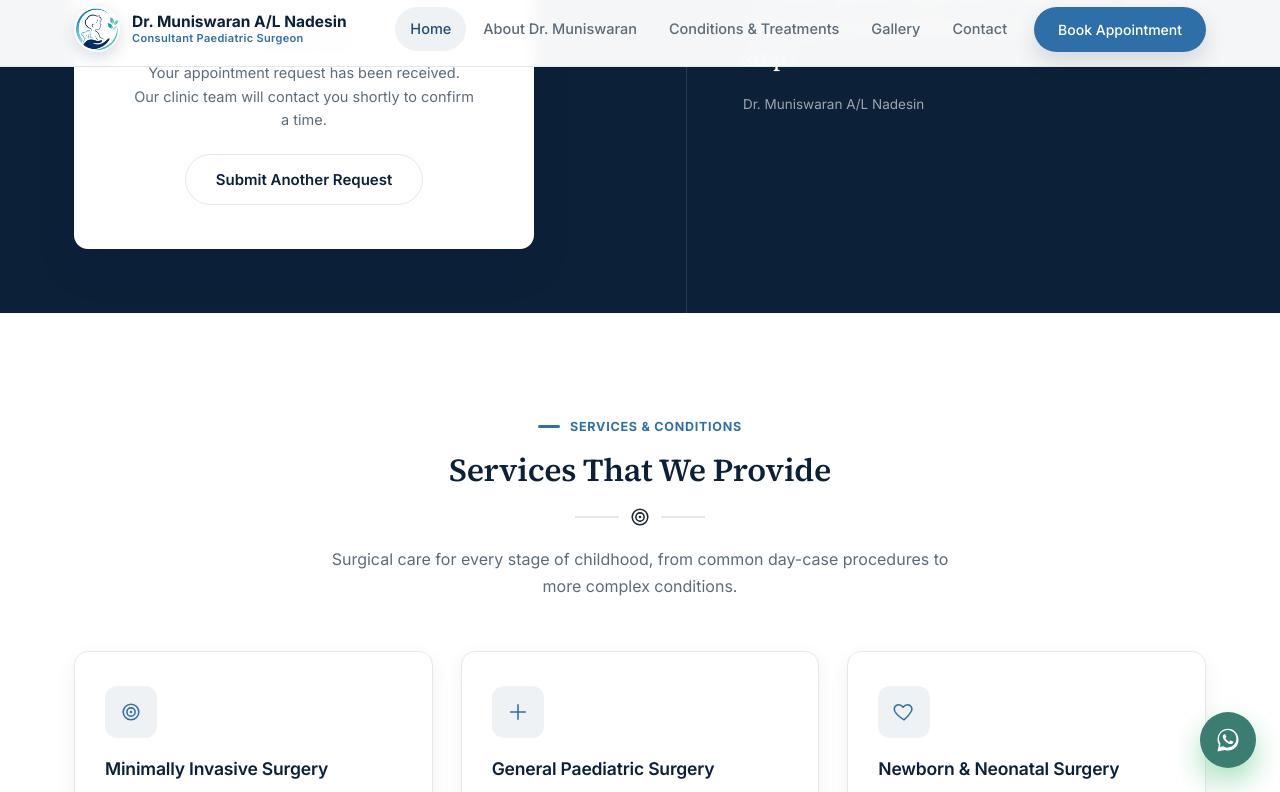
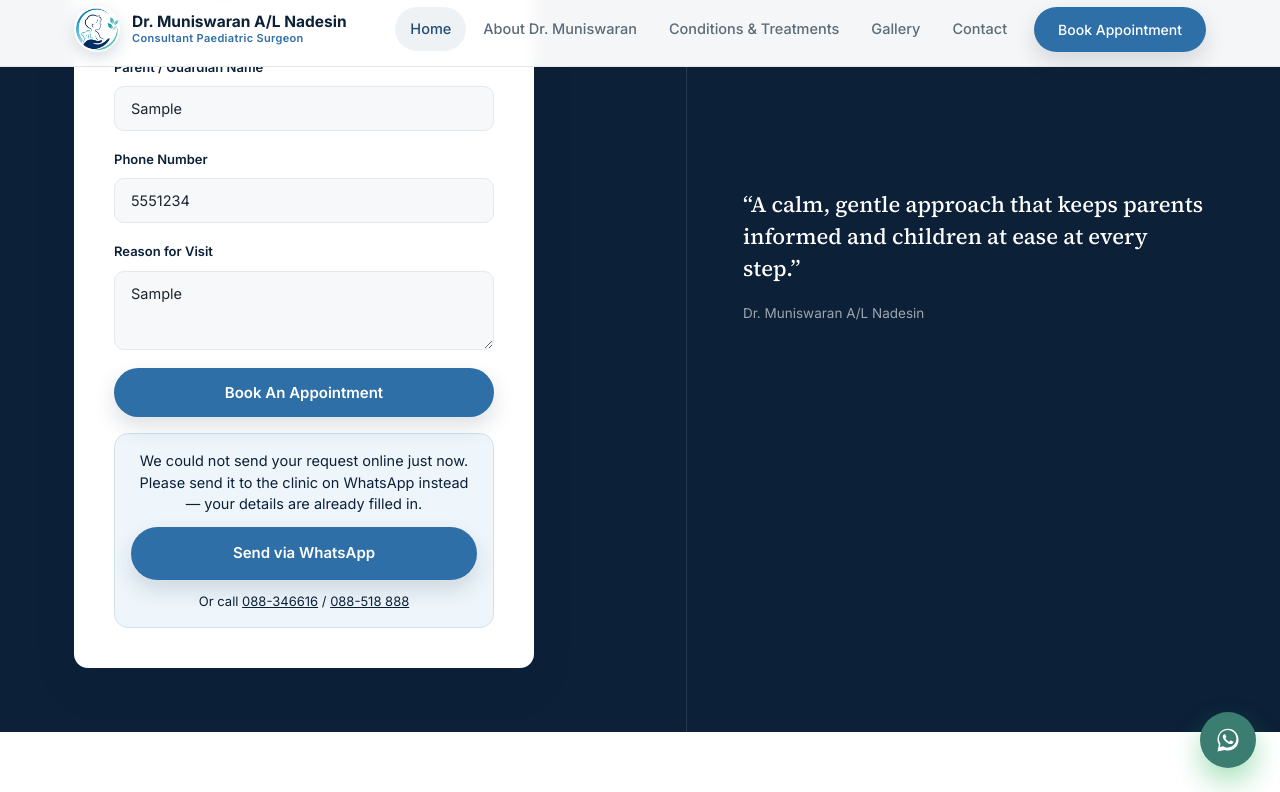
Before and after one commit to abboo2010/drmunispaediatric, a plain HTML site: page index.html in a window 1280 px wide. Both pictures are taken after typing "Sample", "5551234", "Sample" into the empty fields and a click on the button "Book An Appointment". Shown: the part 1960-2752 px from the top of the page. Drawn offline with Linux system fonts and the light colour scheme; no server answers.

Commit message:
Add files via upload

```diff
--- a/index.html
+++ b/index.html
@@ -121,9 +121,11 @@
             <h2>Get Your Appointment</h2>
             <p>Book a consultation online at a time that works for your family.</p>
           </div>
-          <form class="ajax-form" name="appointment-home" method="POST" data-netlify="true" netlify-honeypot="bot-field">
-            <input type="hidden" name="form-name" value="appointment-home">
-            <p style="display:none"><label>Do not fill: <input name="bot-field"></label></p>
+          <form class="ajax-form" method="POST" action="https://api.web3forms.com/submit">
+            <input type="hidden" name="access_key" value="d604ba70-6ee6-4380-947d-a93ba5e1c224">
+            <input type="hidden" name="subject" value="New appointment request - website (Home page)">
+            <input type="hidden" name="from_name" value="Dr. Muniswaran Website">
+            <input type="checkbox" name="botcheck" style="display:none" tabindex="-1" autocomplete="off">
             <div class="form-field"><label>Parent / Guardian Name</label><input name="name" type="text" placeholder="Your name" required></div>
             <div class="form-field"><label>Phone Number</label><input name="phone" type="tel" placeholder="e.g. 012-345 6789" required></div>
             <div class="form-field"><label>Reason for Visit</label><textarea name="message" rows="3" placeholder="Briefly describe the concern"></textarea></div>
--- a/js/main.js
+++ b/js/main.js
@@ -1,3 +1,26 @@
+
+
+var CLINIC_WA = '60106696074';
+
+function showWhatsAppFallback(form) {
+  var old = form.parentElement.querySelector('.wa-fallback');
+  if (old) old.remove();
+  var get = function (n) { var el = form.querySelector('[name="' + n + '"]'); return el && el.value ? el.value.trim() : ''; };
+  var lines = ['Hello, I would like to request an appointment with Dr. Muniswaran.'];
+  if (get('name')) lines.push('Parent/Guardian: ' + get('name'));
+  if (get('phone')) lines.push('Phone: ' + get('phone'));
+  if (get('child_age')) lines.push("Child's age: " + get('child_age'));
+  if (get('message')) lines.push('Reason for visit: ' + get('message'));
+  var url = 'https://wa.me/' + CLINIC_WA + '?text=' + encodeURIComponent(lines.join('\n'));
+  var box = document.createElement('div');
+  box.className = 'wa-fallback';
+  box.setAttribute('role', 'alert');
+  box.style.cssText = 'margin-top:16px;padding:16px;border-radius:14px;background:#eef6fb;border:1px solid #cfe2f1;text-align:center;font-size:14.5px;line-height:1.5;color:#0c2038';
+  box.innerHTML = '<p style="margin:0 0 12px">We could not send your request online just now. Please send it to the clinic on WhatsApp instead \u2014 your details are already filled in.</p>' +
+    '<a class="btn btn--primary" style="justify-content:center;width:100%" target="_blank" rel="noopener" href="' + url + '">Send via WhatsApp</a>' +
+    '<p style="margin:12px 0 0;font-size:13px">Or call <a href="tel:+6088346616" style="color:inherit;text-decoration:underline">088-346616</a> / <a href="tel:+60885188888" style="color:inherit;text-decoration:underline">088-518 888</a></p>';
+  form.insertAdjacentElement('afterend', box);
+}
 
 document.addEventListener('DOMContentLoaded', function () {
   var toggle = document.querySelector('.nav-toggle');
@@ -22,16 +45,18 @@ document.addEventListener('DOMContentLoaded', function () {
       }
       var btn = form.querySelector('button[type=submit]');
       if (btn) btn.disabled = true;
-      var body = new URLSearchParams(new FormData(form)).toString();
-      fetch('/', { method: 'POST', headers: { 'Content-Type': 'application/x-www-form-urlencoded' }, body: body })
-        .then(function (r) {
-          if (!r.ok) throw new Error('bad status');
+      var data = {};
+      new FormData(form).forEach(function (v, k) { data[k] = v; });
+      fetch('https://api.web3forms.com/submit', { method: 'POST', headers: { 'Content-Type': 'application/json', 'Accept': 'application/json' }, body: JSON.stringify(data) })
+        .then(function (r) { return r.json(); })
+        .then(function (res) {
+          if (!res || !res.success) throw new Error('rejected');
           form.style.display = 'none';
           if (head) head.style.display = 'none';
           if (success) success.classList.add('show');
         })
         .catch(function () {
-          alert('Sorry, something went wrong. Please call or WhatsApp the clinic directly.');
+          showWhatsAppFallback(form);
         })
         .then(function () { if (btn) btn.disabled = false; });
     });
@@ -40,6 +65,7 @@ document.addEventListener('DOMContentLoaded', function () {
     if (resetBtn) {
       resetBtn.addEventListener('click', function () {
         form.reset();
+        var fb = card && card.querySelector('.wa-fallback'); if (fb) fb.remove();
         form.style.display = '';
         if (head) head.style.display = '';
         if (success) success.classList.remove('show');
```
Also changed, not shown: contact.html (+5 -3 lines).
